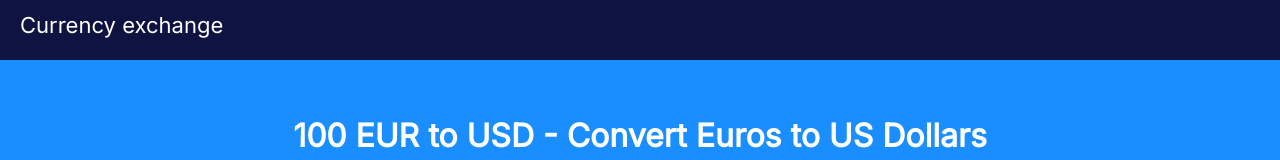
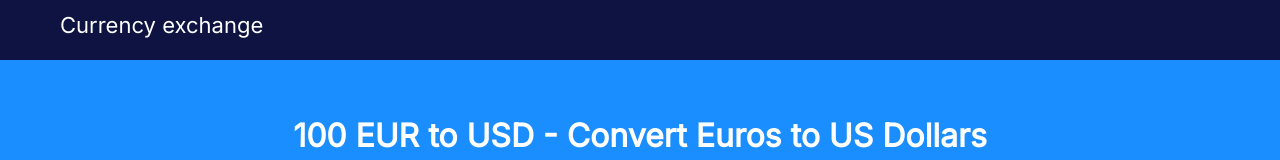
Before and after one commit to FranFalduti/challenge-conversor, a React (Create React App) app: page / in a window 1280 px wide. Shown: the top 160 px of the page. Built offline with nearby package versions, Linux system fonts and the light colour scheme; no server answers.

Commit message:
arreglo de estilo

```diff
--- a/src/App.css
+++ b/src/App.css
@@ -16,7 +16,7 @@
   line-height: 20px;
   letter-spacing: 0em;
   color: #ffffff;
-  margin: 15px 0 15px 20px;
+  margin: 15px 0 15px 60px;
 }
 
 .main-background {
@@ -115,6 +115,10 @@
 }
 
 @media (max-width: 375px) {
+  .header-title {
+    margin: 15px 0 15px 20px;
+  }
+
   .main-background {
     background: linear-gradient(#1A8DFF 40%, #FFFFFF 40%);
   }
@@ -161,7 +165,7 @@
     width: 85%;
     align-self: end;
     display: block;
-    margin: 20px 20px 0;
+    margin: 91px 20px 0;
   }
 
 }
```
